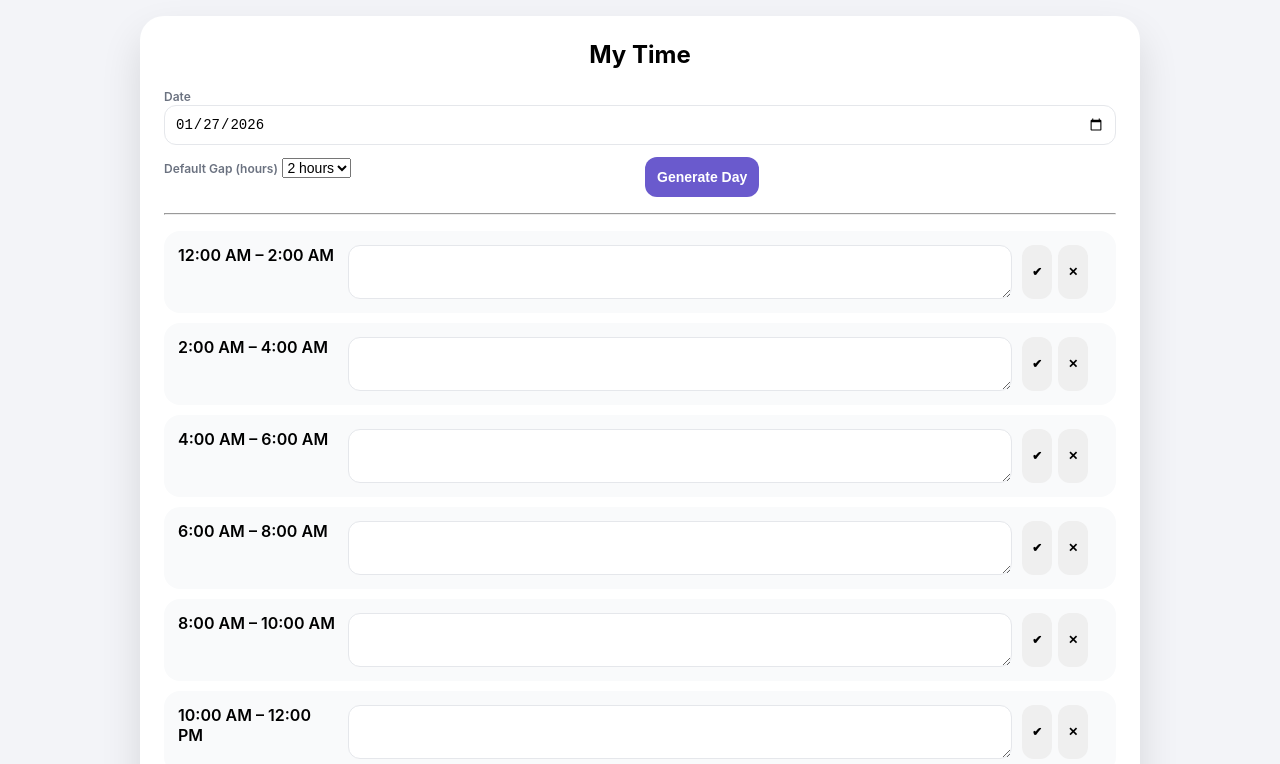
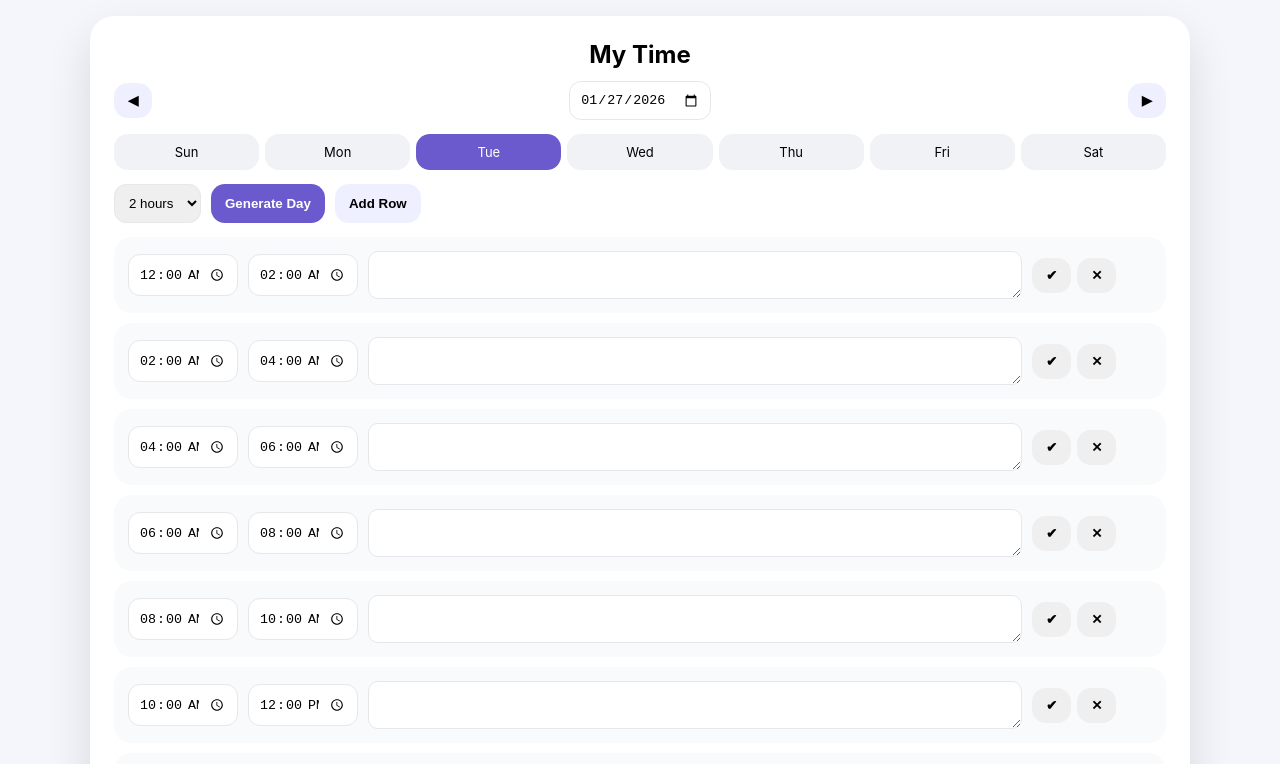
Before and after one commit to royalhacker2021-cyber/my-time, a website: page index.html in a window 1280 px wide. Both pictures are taken after a click on the button "Generate Day". Shown: the top 764 px of the page. Drawn offline with Linux system fonts and the light colour scheme.

Commit message:
Update index.html

```diff
--- a/index.html
+++ b/index.html
@@ -9,7 +9,7 @@
 :root{
   --primary:#6a5acd;
   --accent:#00c9a7;
-  --bg:#f3f4f8;
+  --bg:#f4f6fb;
   --card:#ffffff;
   --muted:#6b7280;
   --border:#e5e7eb;
@@ -25,47 +25,33 @@ body{
 }
 
 .card{
-  max-width:1000px;
+  max-width:1100px;
   margin:auto;
   background:var(--card);
   border-radius:24px;
   padding:24px;
-  box-shadow:0 20px 40px rgba(0,0,0,.12);
+  box-shadow:0 20px 45px rgba(0,0,0,.12);
 }
 
 h2{
-  margin:0 0 16px;
   text-align:center;
+  margin:0 0 12px;
 }
 
-label{
-  font-size:12px;
-  font-weight:600;
-  color:var(--muted);
-}
-
-input,select,textarea,button{
-  font-size:14px;
-}
-
-input,textarea{
-  width:100%;
-  padding:10px;
-  border-radius:12px;
-  border:1px solid var(--border);
-}
-
-textarea{
-  resize:vertical;
-  min-height:38px;
+.topbar{
+  display:flex;
+  justify-content:space-between;
+  align-items:center;
+  gap:10px;
+  margin-bottom:14px;
 }
 
 button{
   border:none;
-  border-radius:12px;
-  padding:12px;
+  border-radius:14px;
+  padding:10px 14px;
+  font-weight:600;
   cursor:pointer;
-  font-weight:600;
 }
 
 .btn{
@@ -73,34 +59,65 @@ button{
   color:white;
 }
 
-.btn-alt{
-  background:#f3f4f6;
+.btn-light{
+  background:#eef0ff;
 }
 
-.row{
+.week{
+  display:flex;
+  gap:6px;
+  margin-bottom:14px;
+}
+
+.week div{
+  flex:1;
+  padding:10px 0;
+  text-align:center;
+  border-radius:14px;
+  background:#f1f2f6;
+  font-size:13px;
+  cursor:pointer;
+}
+
+.week .active{
+  background:var(--primary);
+  color:white;
+}
+
+.controls{
   display:flex;
   gap:10px;
-  flex-wrap:wrap;
+  margin-bottom:14px;
 }
 
-.row>div{flex:1}
+select,input{
+  padding:10px;
+  border-radius:12px;
+  border:1px solid var(--border);
+}
 
 .block{
   display:grid;
-  grid-template-columns:160px 1fr 80px;
+  grid-template-columns:110px 110px 1fr 120px;
   gap:10px;
   padding:14px;
-  border-radius:16px;
+  border-radius:18px;
   background:#f9fafb;
   margin-bottom:10px;
+  align-items:center;
 }
 
 .block.done{
   background:rgba(0,201,167,.15);
 }
 
-.time{
-  font-weight:600;
+textarea{
+  width:100%;
+  resize:vertical;
+  min-height:36px;
+  border-radius:10px;
+  border:1px solid var(--border);
+  padding:8px;
 }
 
 .actions{
@@ -108,16 +125,10 @@ button{
   gap:6px;
 }
 
-.small{
-  padding:6px 10px;
-  font-size:12px;
-}
-
 footer{
-  margin-top:20px;
   display:flex;
   gap:10px;
-  flex-wrap:wrap;
+  margin-top:18px;
 }
 </style>
 </head>
@@ -127,30 +138,29 @@ footer{
 <div class="card">
   <h2>My Time</h2>
 
-  <label>Date</label>
+  <div class="topbar">
+    <button class="btn-light" onclick="changeDay(-1)">◀</button>
     <input type="date" id="date">
+    <button class="btn-light" onclick="changeDay(1)">▶</button>
+  </div>
 
-  <div class="row" style="margin-top:12px">
-    <div>
-      <label>Default Gap (hours)</label>
+  <div class="week" id="week"></div>
+
+  <div class="controls">
     <select id="gap">
       <option value="1">1 hour</option>
       <option value="2" selected>2 hours</option>
       <option value="3">3 hours</option>
     </select>
+    <button class="btn" onclick="generate()">Generate Day</button>
+    <button class="btn-light" onclick="addRow()">Add Row</button>
   </div>
-    <div style="align-self:end">
-      <button class="btn" onclick="generate()">Generate Day</button>
-    </div>
-  </div>
-
-  <hr style="margin:16px 0">
 
   <div id="blocks"></div>
 
   <footer>
     <button class="btn" onclick="backup()">Backup</button>
-    <button class="btn-alt" onclick="restore()">Restore</button>
+    <button class="btn-light" onclick="restore()">Restore</button>
     <input type="file" id="file" hidden>
   </footer>
 </div>
@@ -160,53 +170,80 @@ const dateEl=document.getElementById("date");
 const blocksEl=document.getElementById("blocks");
 dateEl.value=new Date().toISOString().split("T")[0];
 
-function store(d){localStorage.setItem("myTimeData",JSON.stringify(d))}
-function loadStore(){return JSON.parse(localStorage.getItem("myTimeData")||"{}")}
+const days=["Sun","Mon","Tue","Wed","Thu","Fri","Sat"];
 
-function toAMPM(h){
-  const a=h>=12?"PM":"AM";
-  const x=((h+11)%12+1);
-  return x+":00 "+a;
+function store(d){localStorage.setItem("myTimeFinal",JSON.stringify(d))}
+function loadStore(){return JSON.parse(localStorage.getItem("myTimeFinal")||"{}")}
+
+function buildWeek(){
+  const w=document.getElementById("week");
+  w.innerHTML="";
+  const base=new Date(dateEl.value);
+  for(let i=0;i<7;i++){
+    const d=new Date(base);
+    d.setDate(base.getDate()-base.getDay()+i);
+    const div=document.createElement("div");
+    div.textContent=days[i];
+    if(d.toISOString().slice(0,10)===dateEl.value)div.classList.add("active");
+    div.onclick=()=>{dateEl.value=d.toISOString().slice(0,10);render();}
+    w.appendChild(div);
+  }
+}
+
+function changeDay(n){
+  const d=new Date(dateEl.value);
+  d.setDate(d.getDate()+n);
+  dateEl.value=d.toISOString().slice(0,10);
+  render();
 }
 
 function generate(){
   const gap=+document.getElementById("gap").value;
   const all=loadStore();
-  const day=[];
+  const rows=[];
   for(let h=0;h<24;h+=gap){
-    day.push({
-      start:h,
-      end:(h+gap)%24,
+    rows.push({
+      start:(h+"").padStart(2,"0")+":00",
+      end:((h+gap)%24+"").padStart(2,"0")+":00",
       text:"",
       done:false
     });
   }
-  all[dateEl.value]=day;
+  all[dateEl.value]=rows;
   store(all);
   render();
 }
 
+function addRow(){
+  const all=loadStore();
+  all[dateEl.value] ||= [];
+  all[dateEl.value].push({start:"00:00",end:"01:00",text:"",done:false});
+  store(all);render();
+}
+
 function render(){
   blocksEl.innerHTML="";
+  buildWeek();
   const day=loadStore()[dateEl.value]||[];
   day.forEach((b,i)=>{
     const div=document.createElement("div");
     div.className="block"+(b.done?" done":"");
     div.innerHTML=`
-      <div class="time">${toAMPM(b.start)} – ${toAMPM(b.end)}</div>
-      <textarea onchange="edit(${i},this.value)">${b.text}</textarea>
+      <input type="time" value="${b.start}" onchange="edit(${i},'start',this.value)">
+      <input type="time" value="${b.end}" onchange="edit(${i},'end',this.value)">
+      <textarea onchange="edit(${i},'text',this.value)">${b.text}</textarea>
       <div class="actions">
-        <button class="small" onclick="toggle(${i})">✔</button>
-        <button class="small" onclick="removeBlock(${i})">✕</button>
+        <button onclick="toggle(${i})">✔</button>
+        <button onclick="removeRow(${i})">✕</button>
       </div>
     `;
     blocksEl.appendChild(div);
   });
 }
 
-function edit(i,v){
+function edit(i,k,v){
   const all=loadStore();
-  all[dateEl.value][i].text=v;
+  all[dateEl.value][i][k]=v;
   store(all);
 }
 
@@ -216,18 +253,17 @@ function toggle(i){
   store(all);render();
 }
 
-function removeBlock(i){
+function removeRow(i){
   const all=loadStore();
   all[dateEl.value].splice(i,1);
   store(all);render();
 }
 
 function backup(){
-  const d=localStorage.getItem("myTimeData");
-  if(!d)return alert("Nothing to backup");
-  const b=new Blob([d],{type:"application/json"});
+  const d=localStorage.getItem("myTimeFinal");
+  if(!d)return alert("No data");
   const a=document.createElement("a");
-  a.href=URL.createObjectURL(b);
+  a.href=URL.createObjectURL(new Blob([d]));
   a.download="my-time-backup.json";
   a.click();
 }
```
Lines whose indentation alone changed are shown as unchanged.
